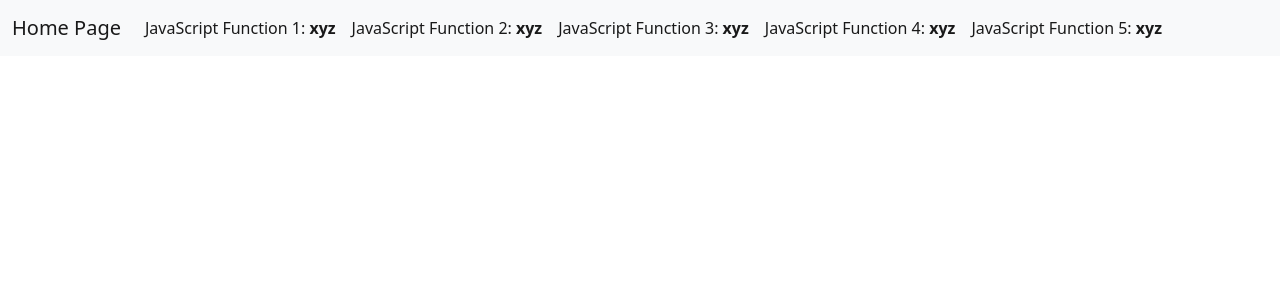
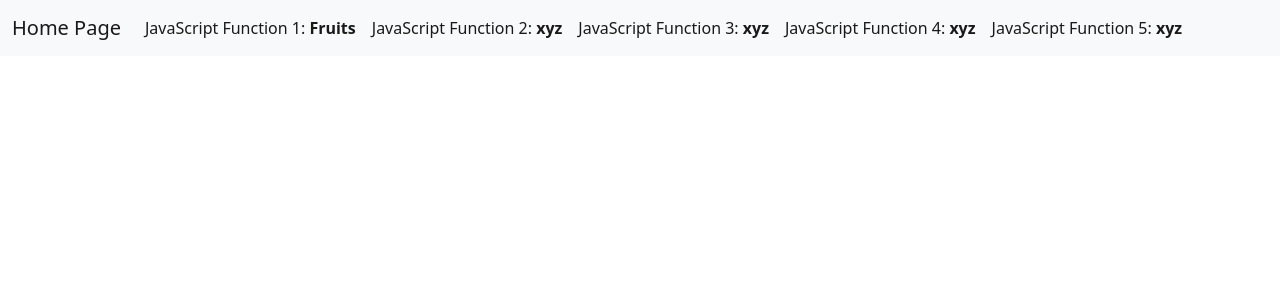
Before and after one commit to PranskeOU/E-CommHW5, a PHP site: page /index.php in a window 1280 px wide. Shown: the top 300 px of the page. Run offline with PHP 8.4, Linux system fonts and the light colour scheme.

Commit message:
Update header.php

```diff
--- a/header.php
+++ b/header.php
@@ -15,7 +15,7 @@
     </button>
     <div class="collapse navbar-collapse" id="navbarNavAltMarkup">
       <div class="navbar-nav">
-        <a class="nav-link active" aria-current="function1.php" href="function1.php">JavaScript Function 1: <b>xyz</b></a>
+        <a class="nav-link active" aria-current="function1.php" href="function1.php">JavaScript Function 1: <b>Fruits</b></a>
         <a class="nav-link active" aria-current="function2.php" href="function2.php">JavaScript Function 2: <b>xyz</b></a>
         <a class="nav-link active" aria-current="function3.php" href="function3.php">JavaScript Function 3: <b>xyz</b></a>
         <a class="nav-link active" aria-current="function4.php" href="function4.php">JavaScript Function 4: <b>xyz</b></a>
```
